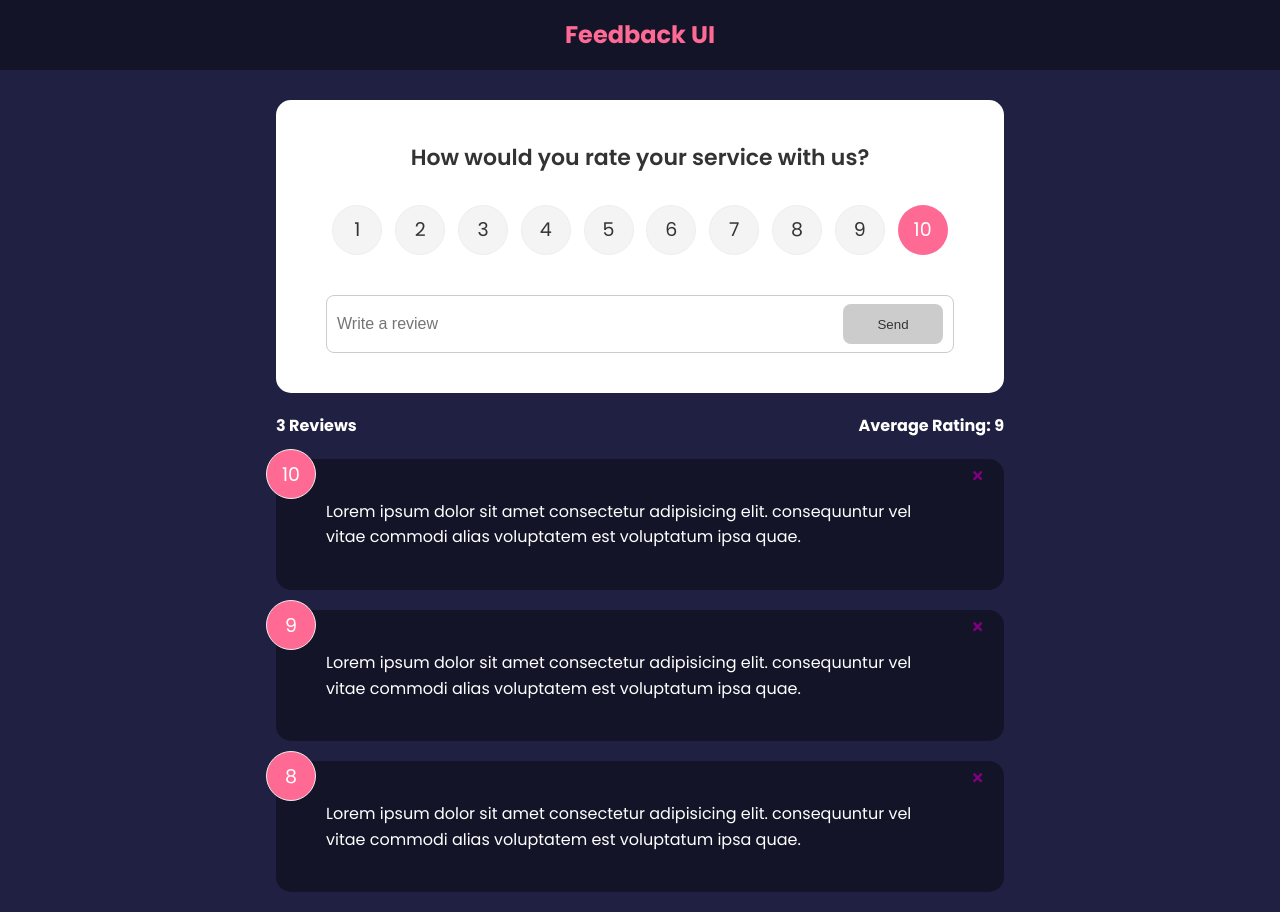
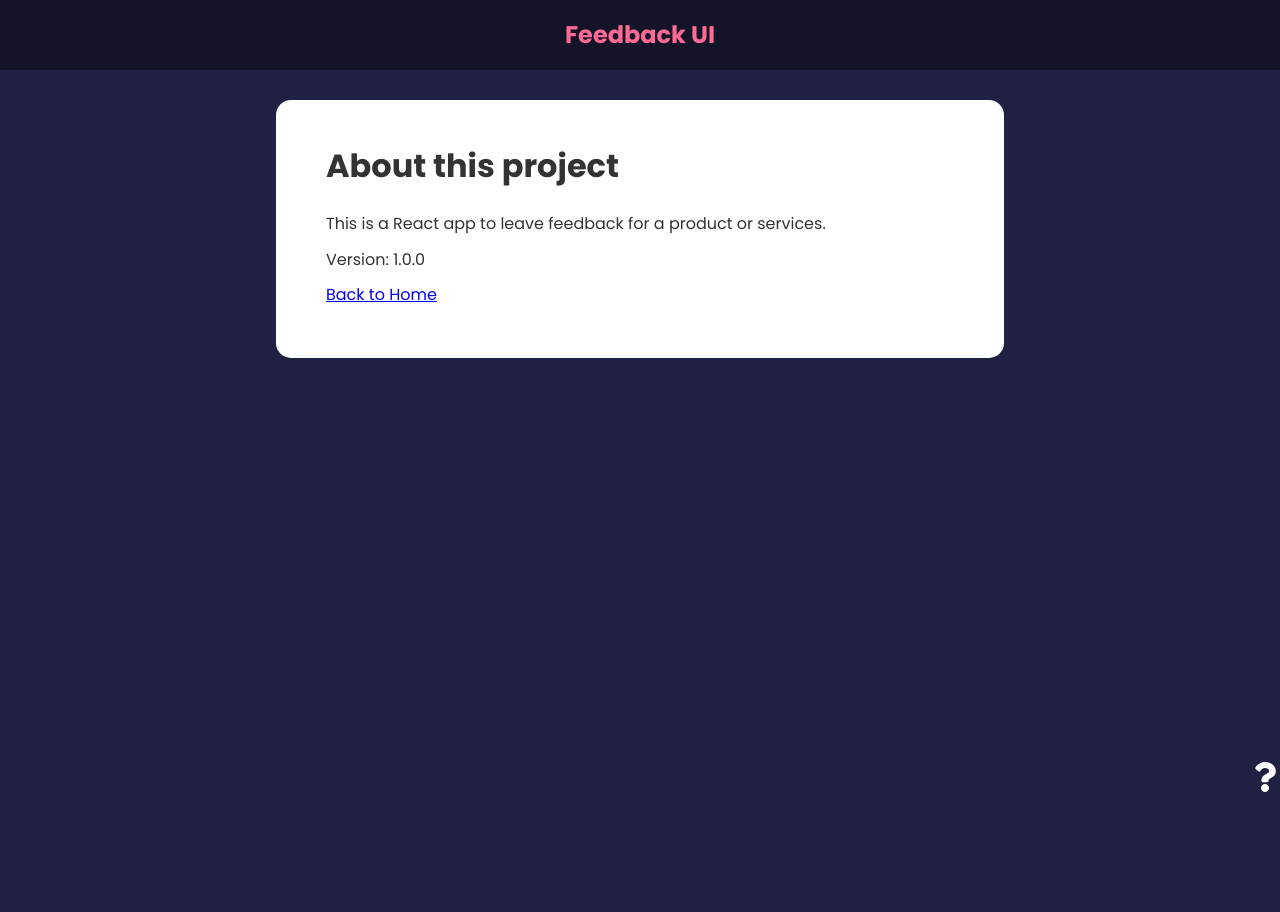
Before and after one commit to David-RMason/feedback-app, a React (Create React App) app: page /about in a window 1280 px wide. After the commit the page ends 800 px from the top, so only its background shows below. Built offline with nearby package versions, Linux system fonts and the light colour scheme.

Commit message:
Feat: Create Routes

```diff
--- a/package.json
+++ b/package.json
@@ -11,6 +11,7 @@
     "react": "^19.2.4",
     "react-dom": "^19.2.4",
     "react-icons": "^5.6.0",
+    "react-router-dom": "^7.13.2",
     "react-scripts": "5.0.1",
     "uuid": "^13.0.0",
     "web-vitals": "^2.1.4"
--- a/src/App.js
+++ b/src/App.js
@@ -1,36 +1,21 @@
-import { useState } from "react";
+import { Routes, Route } from "react-router";
 
-import { v4 as uuidv4 } from "uuid";
-
+import Home from "./routes/Home";
+import About from "./routes/About";
 import Header from "./components/Header/Header";
-import FeedbackList from "./components/FeedbackList/FeedbackList";
-import FeedbackStats from "./components/FeedbackStats/FeedbackStats";
-import FeedbackForm from "./components/FeedbackForm/FeedbackForm";
-
-import feedbackData from "./data/feedbackData";
+import AboutIconLink from "./components/AboutIconLink/AboutIconLink";
 
 export default function App() {
-  const [feedback, setFeedback] = useState(feedbackData);
-
-  function deleteFeedback(id) {
-    if (window.confirm("Are you sure you want to delete?"))
-      setFeedback(feedback.filter((item) => item.id !== id));
-  }
-
-  function addFeedback(newFeedback) {
-    newFeedback.id = uuidv4();
-    setFeedback([newFeedback, ...feedback]);
-    console.log(newFeedback);
-  }
-
   return (
     <>
       <Header heading="Feedback UI" />
       <div className="container">
-        <FeedbackForm handleAdd={addFeedback} />
-        <FeedbackStats feedback={feedback} />
-        <FeedbackList feedback={feedback} handleDelete={deleteFeedback} />
+        <Routes>
+          <Route exact path="/" element={<Home />} />
+          <Route path="/about" element={<About />} />
+        </Routes>
       </div>
+      <AboutIconLink />
     </>
   );
 }
--- /dev/null
+++ b/src/components/AboutIconLink/AboutIconLink.jsx
@@ -0,0 +1,12 @@
+import { FaQuestion } from "react-icons/fa";
+import { Link } from "react-router-dom";
+
+export default function AboutIconLink() {
+  return (
+    <div className="about-link">
+      <Link to={{ pathname: "/about" }}>
+        <FaQuestion size={30} />
+      </Link>
+    </div>
+  );
+}
--- a/src/index.css
+++ b/src/index.css
@@ -92,8 +92,9 @@ ul {
 /* FIX: Remove position: absolute to keep about icon at the bottom of the
  * document */
 .about-link {
-  display: flex;
-  justify-content: flex-end;
+  position: fixed;
+  bottom: 0;
+  right: 0;
 }
 
 /* FIX: Remove position: absolute to keep about icon at the bottom of the
--- a/src/index.js
+++ b/src/index.js
@@ -2,10 +2,13 @@ import React from "react";
 import ReactDOM from "react-dom/client";
 import "./index.css";
 import App from "./App";
+import { BrowserRouter } from "react-router-dom";
 
 const root = ReactDOM.createRoot(document.getElementById("root"));
 root.render(
   <React.StrictMode>
-    <App />
+    <BrowserRouter>
+      <App />
+    </BrowserRouter>
   </React.StrictMode>,
 );
--- /dev/null
+++ b/src/routes/About.jsx
@@ -0,0 +1,17 @@
+import { Link } from "react-router-dom";
+import Card from "../components/shared/Card/Card";
+
+export default function About() {
+  return (
+    <Card>
+      <div className="about">
+        <h1>About this project</h1>
+        <p>This is a React app to leave feedback for a product or services.</p>
+        <p>Version: 1.0.0</p>
+        <p>
+          <Link to={{ pathname: "/" }}>Back to Home</Link>
+        </p>
+      </div>
+    </Card>
+  );
+}
--- /dev/null
+++ b/src/routes/Home.jsx
@@ -0,0 +1,31 @@
+import { useState } from "react";
+
+import { v4 as uuidv4 } from "uuid";
+
+import FeedbackForm from "../components/FeedbackForm/FeedbackForm";
+import FeedbackStats from "../components/FeedbackStats/FeedbackStats";
+import FeedbackList from "../components/FeedbackList/FeedbackList";
+
+import feedbackData from "../data/feedbackData";
+
+export default function Home() {
+  const [feedback, setFeedback] = useState(feedbackData);
+
+  function deleteFeedback(id) {
+    if (window.confirm("Are you sure you want to delete?"))
+      setFeedback(feedback.filter((item) => item.id !== id));
+  }
+
+  function addFeedback(newFeedback) {
+    newFeedback.id = uuidv4();
+    setFeedback([newFeedback, ...feedback]);
+    console.log(newFeedback);
+  }
+  return (
+    <>
+      <FeedbackForm handleAdd={addFeedback} />
+      <FeedbackStats feedback={feedback} />
+      <FeedbackList feedback={feedback} handleDelete={deleteFeedback} />
+    </>
+  );
+}
```
Also changed, not shown: src/context/feedbackContext.js (added), 1 other file (tests, documents, lock files or other folders).
